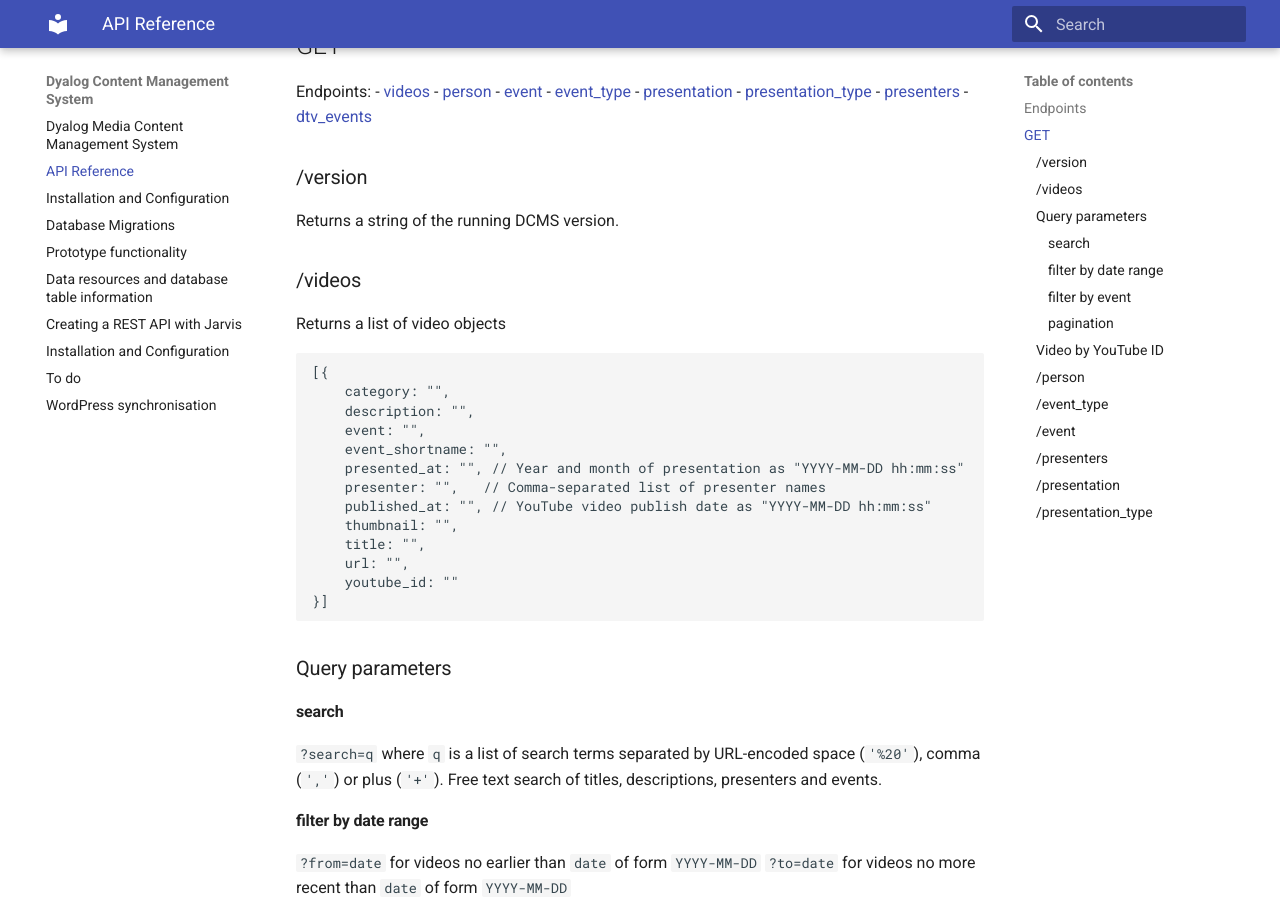
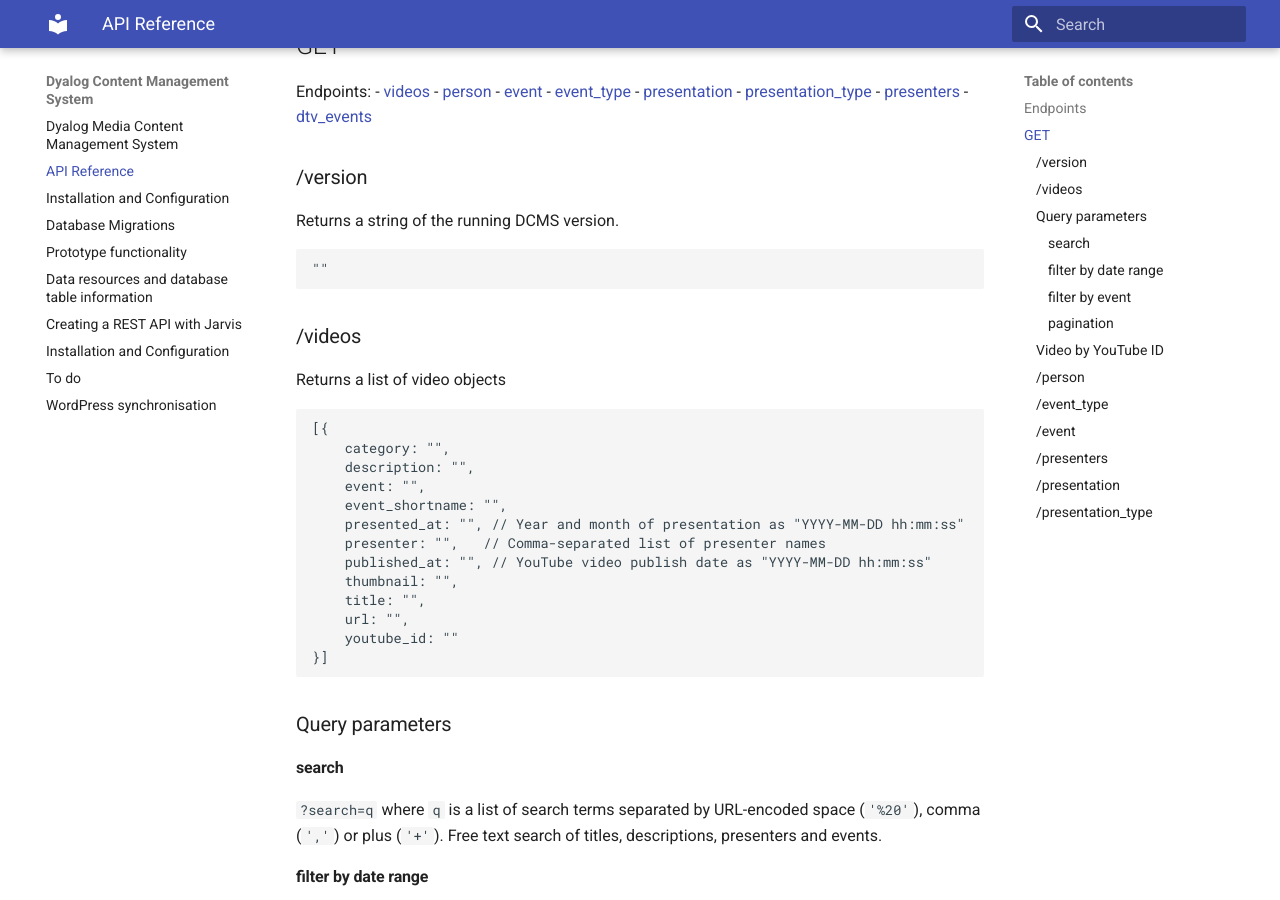
Before and after one commit to Dyalog/DCMS, an MkDocs documentation site: the page built from docs/api.md, in a window 1280 px wide and 900 px high, scrolled down 403 px. Built offline with MkDocs 1.6.1 and Material for MkDocs 9.7.7, drawn with Linux system fonts in a browser that asks for light colours.

Commit message:
add return type JSON5 templates for strings

````diff
--- a/docs/api.md
+++ b/docs/api.md
@@ -21,6 +21,10 @@ Endpoints:
 
 ### /version
 Returns a string of the running DCMS version.
+
+```JSON5
+""
+```
 
 ### /videos
 Returns a list of video objects
````
